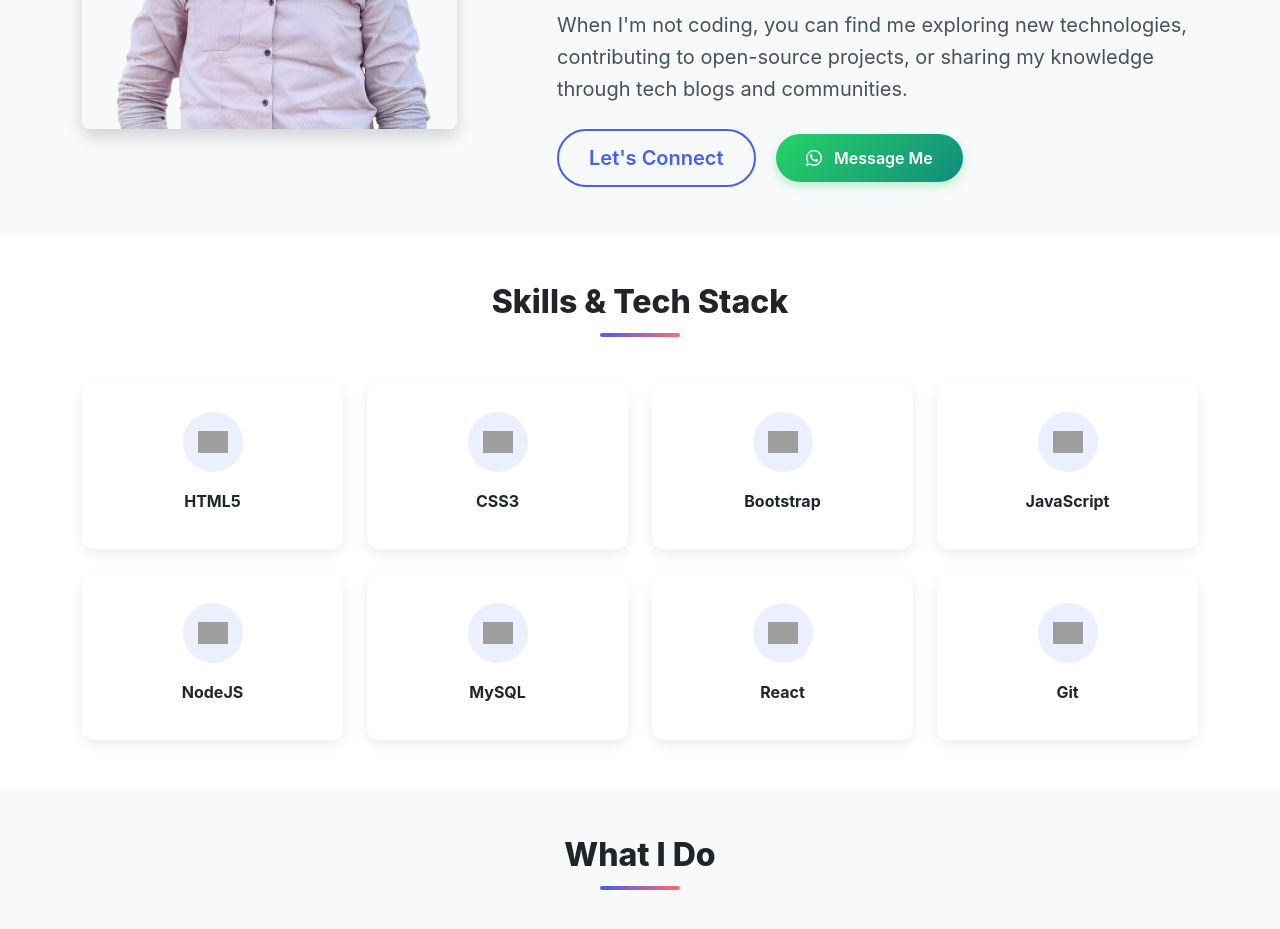
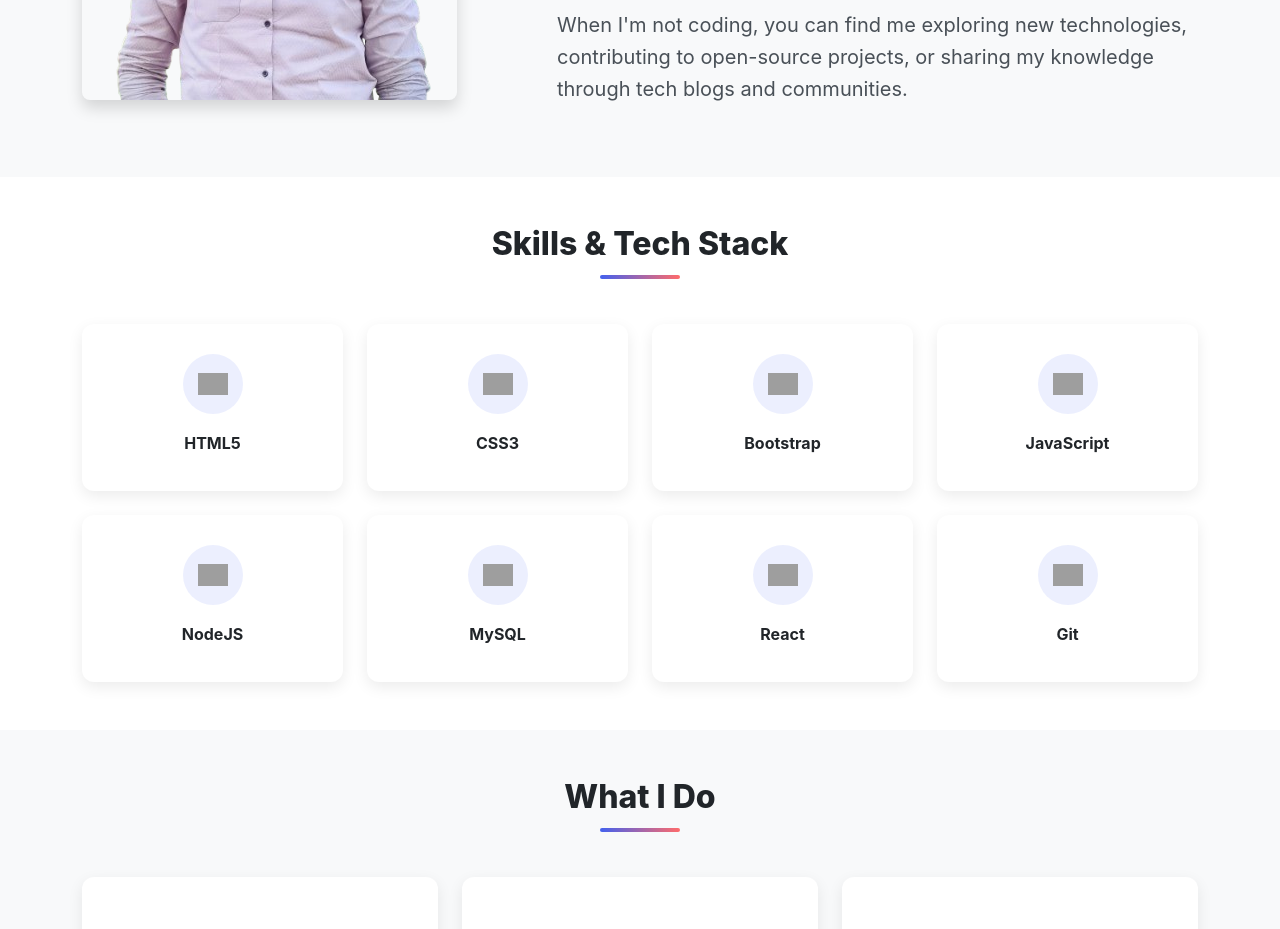
Before and after one commit to AniketToge2005/portfolio_design, a website: page index.html in a window 1280 px wide. Shown: the part 1080-2009 px from the top of the page. Drawn offline with nearby package versions, Linux system fonts and the light colour scheme; grey boxes are pictures that could not be loaded.

Commit message:
Update index.html
Update index.html

```diff
--- a/index.html
+++ b/index.html
@@ -771,11 +771,7 @@
                     <p class="mb-4 fs-5">
                         When I'm not coding, you can find me exploring new technologies, contributing to open-source projects, or sharing my knowledge through tech blogs and communities.
                     </p>
-                    <a href="#contact" class="btn btn-outline-primary btn-lg me-3">Let's Connect</a>
-                    <a href="https://wa.me/919527191001?text=Hi%20Aniket,%20I%20saw%20your%20portfolio%20and%20would%20like%20to%20connect"
-                       class="btn btn-whatsapp" target="_blank">
-                        <i class="bi bi-whatsapp me-2"></i> Message Me
-                    </a>
+
                 </div>
             </div>
         </div>
```
